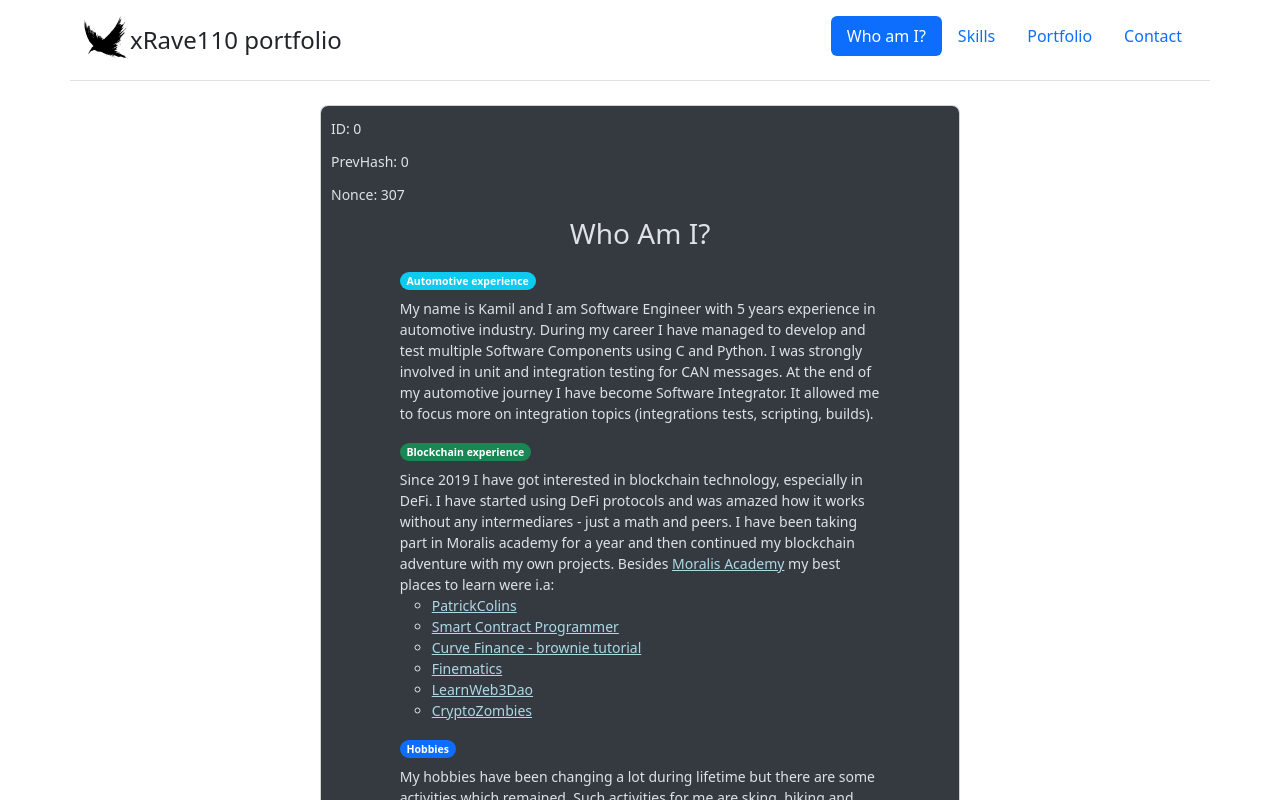
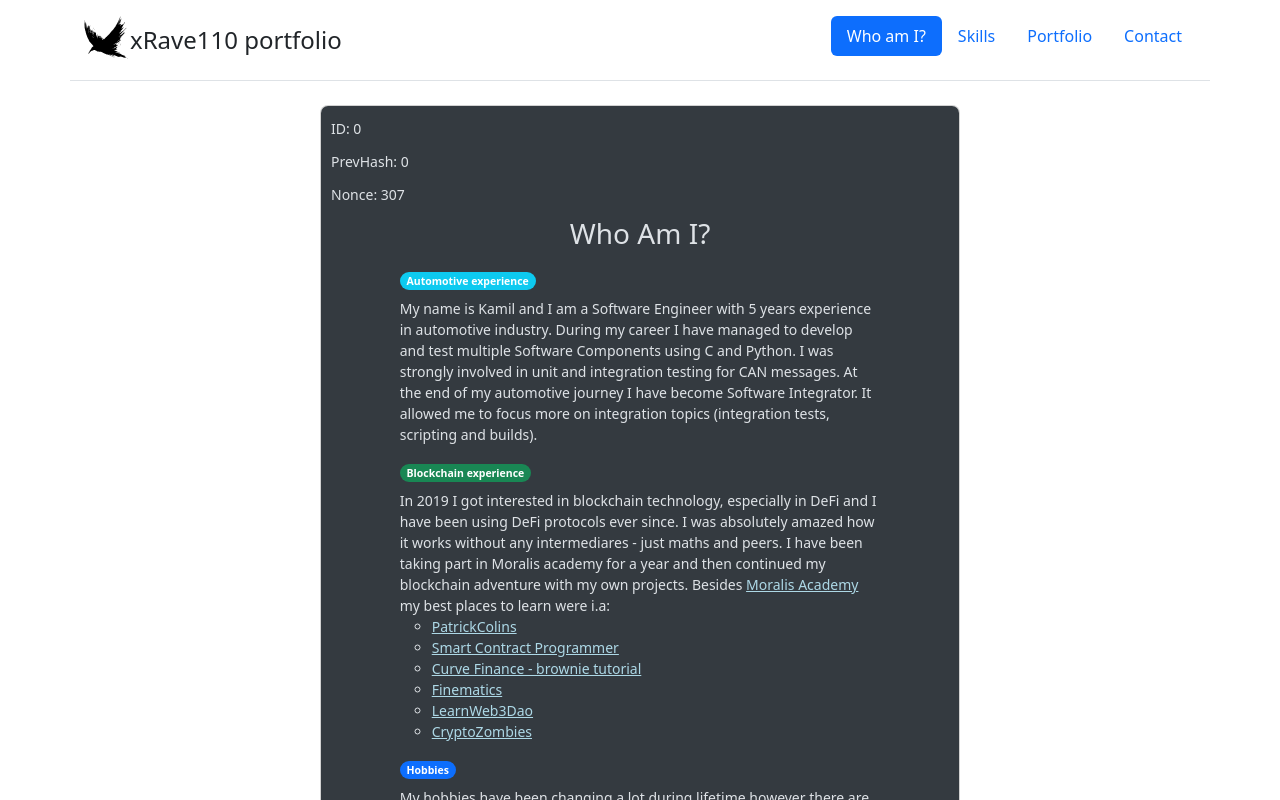
Before and after one commit to xrave110/portfolio, a React (Create React App) app: page / in a window 1280 px wide. Both pictures are taken after a click on the link "Who am I?". Shown: the top 800 px of the page. Built offline with nearby package versions, Linux system fonts and the light colour scheme.

Commit message:
Language adjustments

```diff
--- a/public/index.html
+++ b/public/index.html
@@ -6,7 +6,7 @@
   <link rel="icon" href="./favicon.ico" />
   <meta name="viewport" content="width=device-width, initial-scale=1" />
   <meta name="theme-color" content="#000000" />
-  <meta name="description" content="Website showing my skills and realized projects" />
+  <meta name="description" content="Website shows my skills and realized projects" />
   <link rel="apple-touch-icon" href="./ravenImg.png" />
   <!--
       manifest.json provides metadata used when your web app is installed on a
--- a/src/components/blocks/Info.js
+++ b/src/components/blocks/Info.js
@@ -10,13 +10,13 @@ const Info = ({ currentState }) => {
             {/* <img src={avatar} className="bd-placeholder-img rounded-circle img-container" width="170" height="192" /> */}
             <div className="about-container">
                 <h6 className='badge bg-info rounded-pill'>Automotive experience</h6>
-                <p className="info-paragraph">My name is Kamil and I am Software Engineer with 5 years experience in automotive industry.
+                <p className="info-paragraph">My name is Kamil and I am a Software Engineer with 5 years experience in automotive industry.
                     During my career I have managed to develop and test multiple Software Components using C and Python. I was strongly involved in unit and integration
-                    testing for CAN messages. At the end of my automotive journey I have become Software Integrator. It allowed me to focus more on integration topics (integrations tests, scripting, builds).
+                    testing for CAN messages. At the end of my automotive journey I have become  Software Integrator. It allowed me to focus more on integration topics (integration tests, scripting and builds).
                 </p>
                 <h6 className='badge bg-success rounded-pill'>Blockchain experience</h6>
-                <p className="info-paragraph">Since 2019 I have got interested in blockchain technology, especially in DeFi.
-                    I have started using DeFi protocols and was amazed how it works without any intermediares - just a math and peers.
+                <p className="info-paragraph">In 2019 I got interested in blockchain technology, especially in DeFi and
+                    I have been using DeFi protocols ever since. I was absolutely amazed how it works without any intermediares - just maths and peers.
                     I have been taking part in Moralis academy for a year and then continued my blockchain adventure with my own projects.
                     Besides <a href='https://academy.moralis.io/' target="_blank" rel="noreferrer" className='a-color'>Moralis Academy</a> my best places to learn were i.a:
                     <ul>
@@ -31,8 +31,8 @@ const Info = ({ currentState }) => {
 
                 <h6 className='badge bg-primary rounded-pill'>Hobbies</h6>
                 <p className="info-paragraph">
-                    My hobbies have been changing a lot during lifetime but there are some activities which remained.
-                    Such activities for me are sking, biking and walking through mountains or forests.
+                    My hobbies have been changing a lot during lifetime however there are some activities which I have always taking pleasure.
+                    By all means such activities for me are sking, biking and hiking.
                     Besides that I am keen on financial and crypto markets.
                 </p>
 
```
